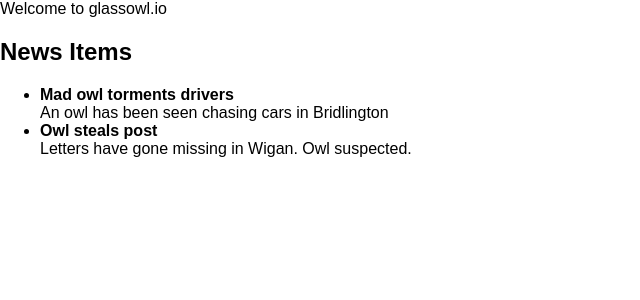
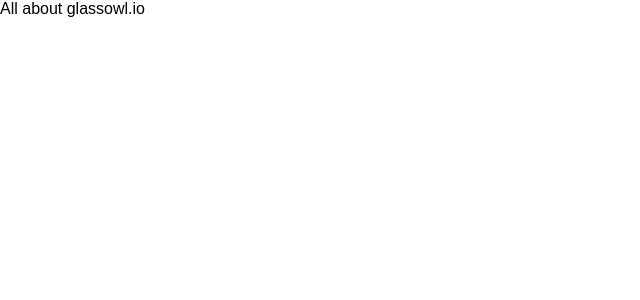
Before and after one commit to josecatela/react-demo, a React (Create React App) app in the folder client/: page /about in a window 1280 px wide. Shown: the top 300 px of the page, without its empty margins (0-640 px from the left). Built offline with nearby package versions, Linux system fonts and the light colour scheme.

Commit message:
More stuff

```diff
--- a/client/package.json
+++ b/client/package.json
@@ -7,6 +7,7 @@
     "prop-types": "^15.6.2",
     "react": "^16.4.1",
     "react-dom": "^16.4.1",
+    "react-router-dom": "^4.3.1",
     "react-scripts": "1.1.4"
   },
   "scripts": {
--- a/client/src/App.js
+++ b/client/src/App.js
@@ -1,13 +1,21 @@
 import React, {Component} from 'react';
 import './App.css';
+import { Route, BrowserRouter } from 'react-router-dom';
 import Home from './components/layouts/Home';
+import About from './components/layouts/About';
+
 
 class App extends Component {
-    render() {
-        return (
-          <Home/>
-        );
-    }
+  render() {
+    return (
+        <BrowserRouter>
+            <div>
+                <Route exact path="/" component={Home} />
+                <Route path="/about" component={About} />
+            </div>
+        </BrowserRouter>
+       );
+  }
 }
 
 export default App;
--- /dev/null
+++ b/client/src/components/layouts/About.js
@@ -0,0 +1,11 @@
+import React, {Component} from 'react';
+
+class About extends Component {
+    render(){
+        return (
+            <div>All about glassowl.io</div>
+        )
+    }
+}
+
+export default About;
```
Also changed, not shown: 1 other file (tests, documents, lock files or other folders).
